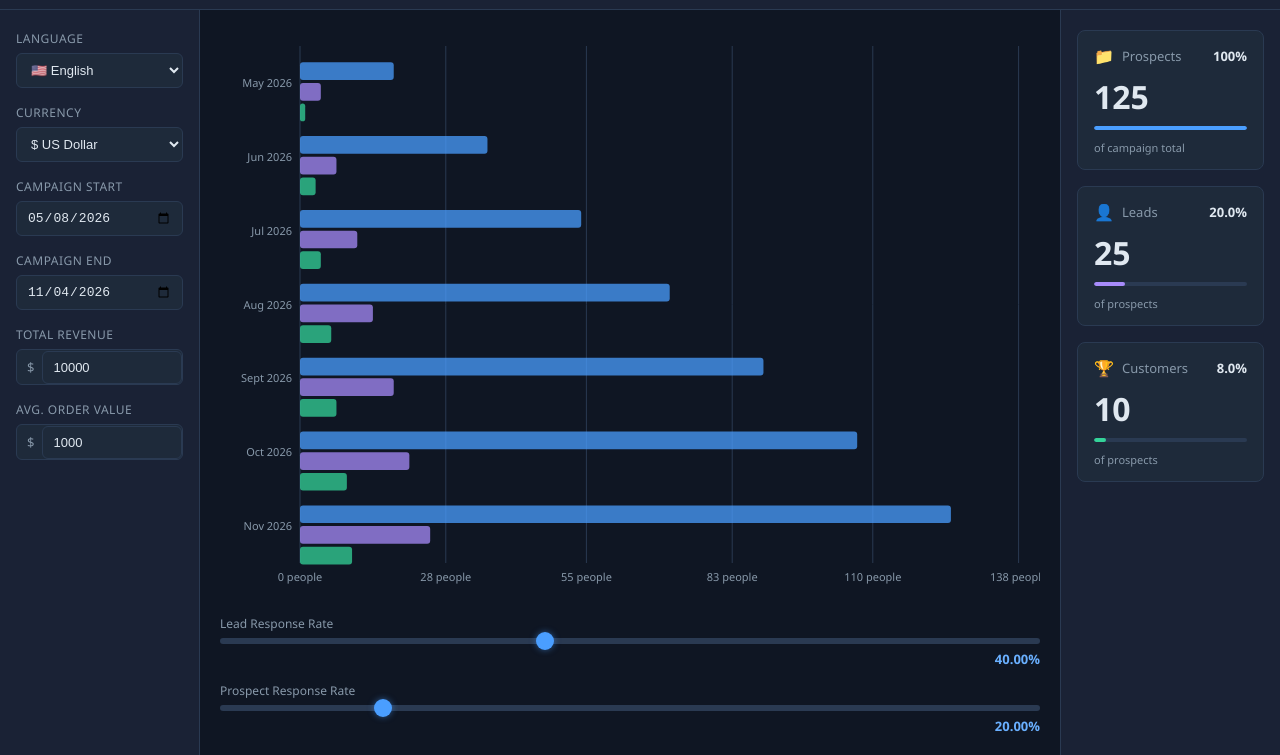
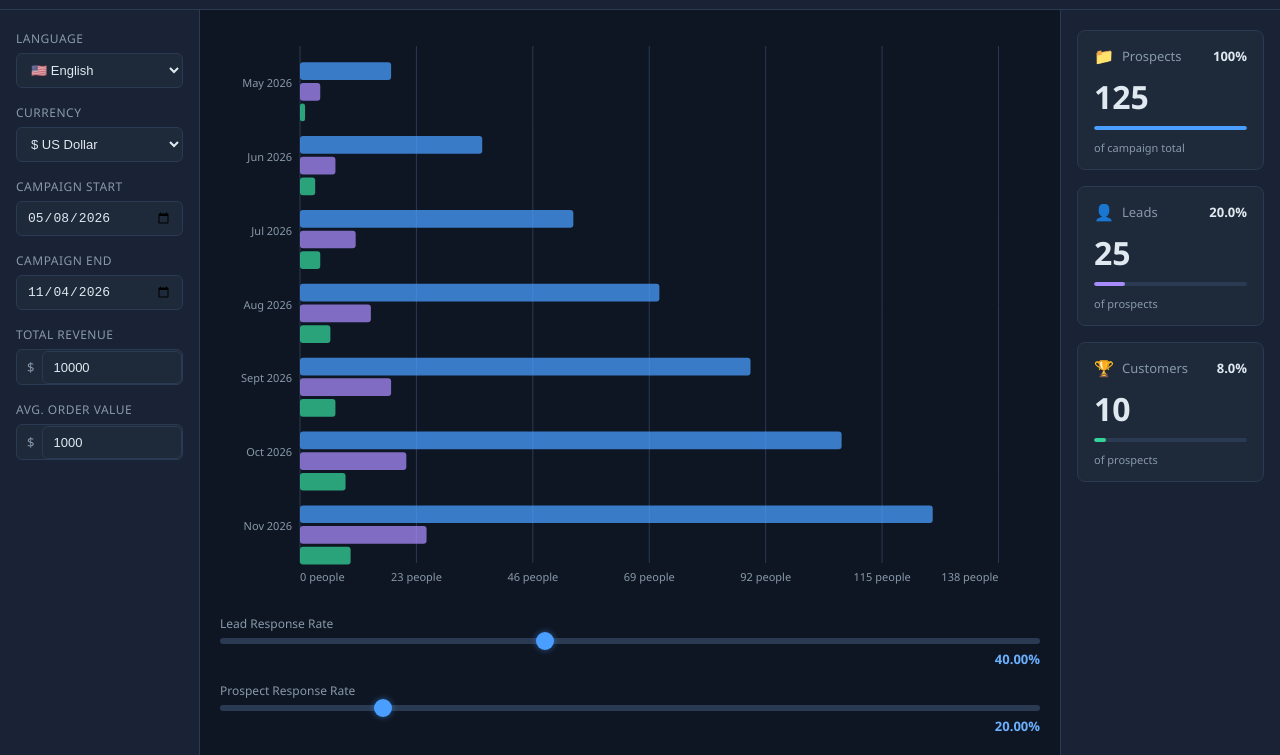
Before and after one commit to neofitov/SoftUni-LeadPredictor, a website: page index.html in a window 1280 px wide. Shown: the part 45-800 px from the top of the page. Drawn offline with Linux system fonts and the light colour scheme.

Commit message:
Fix chart X-axis overlap and restore localization
Chart (app.js):
- X-axis gridSteps now dynamic: min(6, max(1, floor(chartW/70)))
  so labels never overlap regardless of viewport width
- First label left-aligned, last label right-aligned, rest centered
  — prevents text from rendering outside the chart bounds
- Increased PAD_RIGHT to 44px

Localization (locale.js + index.html):
- Restore locale.js with clean data-i18n attribute approach
- All translatable elements tagged with data-i18n in index.html
- applyLocale() queries [data-i18n] elements — robust to DOM order changes
- Sets document.documentElement.lang to actually applied locale
- EN/BG translations for all sidebar, slider and stat card labels

```diff
--- a/app.js
+++ b/app.js
@@ -11,7 +11,7 @@ const COLORS = {
 
 /* ── Shared layout constants (used by _draw and hit-testing) */
 const PAD_LEFT   = 80;
-const PAD_RIGHT  = 24;
+const PAD_RIGHT  = 44;
 const PAD_TOP    = 16;
 const PAD_BOTTOM = 32;
 
@@ -103,13 +103,12 @@ function _draw() {
   const maxVal = Math.max(...chartData.map(d => Math.max(d.prospects, d.leads, d.customers)), 1);
   const scale  = chartW / (maxVal * 1.1);
 
-  // Grid lines
-  const gridSteps = 5;
+  // Grid lines — limit steps so labels don't overlap (min 70px per label)
+  const gridSteps = Math.min(6, Math.max(1, Math.floor(chartW / 70)));
   _ctx.strokeStyle = COLORS.grid;
   _ctx.lineWidth   = 1;
   _ctx.fillStyle   = COLORS.text;
   _ctx.font        = '11px Segoe UI, system-ui, sans-serif';
-  _ctx.textAlign   = 'center';
   for (let i = 0; i <= gridSteps; i++) {
     const val = Math.round(maxVal * 1.1 * i / gridSteps);
     const x   = PAD_LEFT + val * scale;
@@ -117,6 +116,8 @@ function _draw() {
     _ctx.moveTo(x, PAD_TOP);
     _ctx.lineTo(x, PAD_TOP + chartH);
     _ctx.stroke();
+    // Align first label left, last label right, rest centered — keeps text in-bounds
+    _ctx.textAlign = i === 0 ? 'left' : i === gridSteps ? 'right' : 'center';
     _ctx.fillText(`${val} people`, x, PAD_TOP + chartH + 18);
   }
 
--- a/index.html
+++ b/index.html
@@ -24,7 +24,7 @@
       <!-- Left Sidebar: Inputs -->
       <aside class="sidebar">
         <div class="field">
-          <label>Language</label>
+          <label data-i18n="language">Language</label>
           <select id="language">
             <option value="en">🇺🇸 English</option>
             <option value="bg">🇧🇬 Bulgarian</option>
@@ -32,7 +32,7 @@
         </div>
 
         <div class="field">
-          <label>Currency</label>
+          <label data-i18n="currency">Currency</label>
           <select id="currency">
             <option value="USD">$ US Dollar</option>
             <option value="EUR">€ Euro</option>
@@ -41,17 +41,17 @@
         </div>
 
         <div class="field">
-          <label>Campaign Start</label>
+          <label data-i18n="campaignStart">Campaign Start</label>
           <input type="date" id="campaignStart" value="2026-05-08" />
         </div>
 
         <div class="field">
-          <label>Campaign End</label>
+          <label data-i18n="campaignEnd">Campaign End</label>
           <input type="date" id="campaignEnd" value="2026-11-04" />
         </div>
 
         <div class="field">
-          <label>Total Revenue</label>
+          <label data-i18n="totalRevenue">Total Revenue</label>
           <div class="input-prefix">
             <span id="currencySymbol">$</span>
             <input type="number" id="totalRevenue" value="10000" min="0" />
@@ -59,7 +59,7 @@
         </div>
 
         <div class="field">
-          <label>Avg. Order Value</label>
+          <label data-i18n="avgOrderValue">Avg. Order Value</label>
           <div class="input-prefix">
             <span id="currencySymbol2">$</span>
             <input type="number" id="avgOrderValue" value="1000" min="1" />
@@ -77,12 +77,12 @@
         <!-- Sliders -->
         <div class="sliders">
           <div class="slider-field">
-            <label>Lead Response Rate</label>
+            <label data-i18n="leadRate">Lead Response Rate</label>
             <input type="range" id="leadRate" min="1" max="100" value="40" />
             <span id="leadRateVal">40.00%</span>
           </div>
           <div class="slider-field">
-            <label>Prospect Response Rate</label>
+            <label data-i18n="prospectRate">Prospect Response Rate</label>
             <input type="range" id="prospectRate" min="1" max="100" value="20" />
             <span id="prospectRateVal">20.00%</span>
           </div>
@@ -94,34 +94,34 @@
         <div class="stat-card" id="cardProspects">
           <div class="stat-header">
             <span class="stat-icon prospects-icon">&#128193;</span>
-            <span class="stat-label">Prospects</span>
+            <span class="stat-label" data-i18n="prospects">Prospects</span>
             <span class="stat-pct" id="pctProspects">100%</span>
           </div>
           <div class="stat-value" id="valProspects">125</div>
           <div class="stat-bar"><div class="stat-bar-fill prospects-bar" id="barProspects" style="width:100%"></div></div>
-          <div class="stat-sub" id="subProspects">of campaign total</div>
+          <div class="stat-sub" id="subProspects" data-i18n="ofCampaign">of campaign total</div>
         </div>
 
         <div class="stat-card" id="cardLeads">
           <div class="stat-header">
             <span class="stat-icon leads-icon">&#128100;</span>
-            <span class="stat-label">Leads</span>
+            <span class="stat-label" data-i18n="leads">Leads</span>
             <span class="stat-pct" id="pctLeads">20%</span>
           </div>
           <div class="stat-value" id="valLeads">25</div>
           <div class="stat-bar"><div class="stat-bar-fill leads-bar" id="barLeads" style="width:20%"></div></div>
-          <div class="stat-sub" id="subLeads">of prospects</div>
+          <div class="stat-sub" id="subLeads" data-i18n="ofProspects">of prospects</div>
         </div>
 
         <div class="stat-card" id="cardCustomers">
           <div class="stat-header">
             <span class="stat-icon customers-icon">&#127942;</span>
-            <span class="stat-label">Customers</span>
+            <span class="stat-label" data-i18n="customers">Customers</span>
             <span class="stat-pct" id="pctCustomers">8%</span>
           </div>
           <div class="stat-value" id="valCustomers">10</div>
           <div class="stat-bar"><div class="stat-bar-fill customers-bar" id="barCustomers" style="width:8%"></div></div>
-          <div class="stat-sub" id="subCustomers">of prospects</div>
+          <div class="stat-sub" id="subCustomers" data-i18n="ofProspects">of prospects</div>
         </div>
       </aside>
 
@@ -129,6 +129,7 @@
   </div>
 
   <script src="app.js"></script>
+  <script src="locale.js"></script>
   <script src="calculations.js"></script>
 </body>
 </html>
--- /dev/null
+++ b/locale.js
@@ -0,0 +1,53 @@
+// locale.js — UI language switching for LeadPredictor
+
+const TRANSLATIONS = {
+  en: {
+    language:       'Language',
+    currency:       'Currency',
+    campaignStart:  'Campaign Start',
+    campaignEnd:    'Campaign End',
+    totalRevenue:   'Total Revenue',
+    avgOrderValue:  'Avg. Order Value',
+    leadRate:       'Lead Response Rate',
+    prospectRate:   'Prospect Response Rate',
+    prospects:      'Prospects',
+    leads:          'Leads',
+    customers:      'Customers',
+    ofCampaign:     'of campaign total',
+    ofProspects:    'of prospects',
+  },
+  bg: {
+    language:       'Език',
+    currency:       'Валута',
+    campaignStart:  'Начало на кампанията',
+    campaignEnd:    'Край на кампанията',
+    totalRevenue:   'Общ приход',
+    avgOrderValue:  'Средна стойност на поръчка',
+    leadRate:       'Процент отговор на лийдове',
+    prospectRate:   'Процент отговор на потенциални',
+    prospects:      'Потенциални',
+    leads:          'Лийдове',
+    customers:      'Клиенти',
+    ofCampaign:     'от общото на кампанията',
+    ofProspects:    'от потенциалните',
+  },
+};
+
+function applyLocale(lang) {
+  const t = TRANSLATIONS[lang] || TRANSLATIONS.en;
+  const appliedLang = TRANSLATIONS[lang] ? lang : 'en';
+
+  // Update all elements marked with data-i18n
+  document.querySelectorAll('[data-i18n]').forEach(el => {
+    const key = el.getAttribute('data-i18n');
+    if (t[key] !== undefined) el.textContent = t[key];
+  });
+
+  document.documentElement.lang = appliedLang;
+}
+
+document.addEventListener('DOMContentLoaded', () => {
+  const langSelect = document.getElementById('language');
+  applyLocale(langSelect.value);
+  langSelect.addEventListener('change', e => applyLocale(e.target.value));
+});
```
